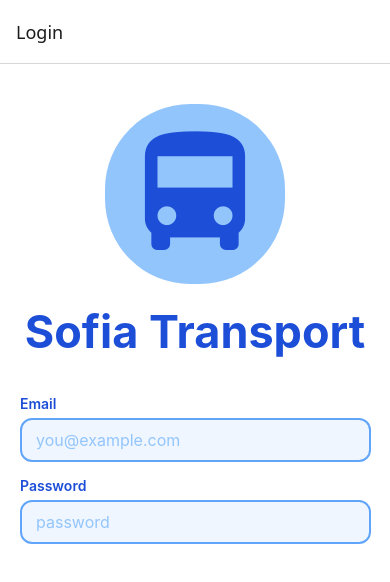
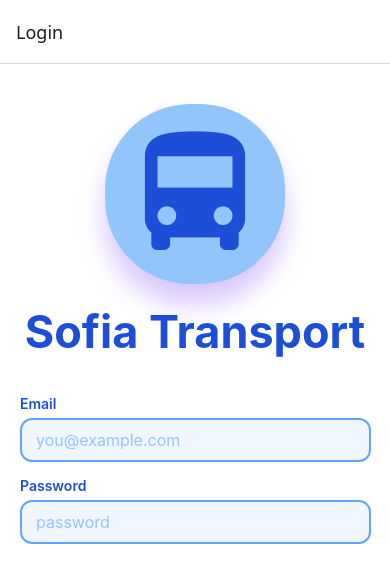
Before and after one commit to IvanTsve/react-native-cardio, a React Native app in the folder sofia-transport/: screen /Login in a window 390 px wide. Shown: the top 582 px of the page. Built offline with nearby package versions, Linux system fonts and the light colour scheme.

Commit message:
Update Login.jsx

```diff
--- a/sofia-transport/src/components/auth/login/Login.jsx
+++ b/sofia-transport/src/components/auth/login/Login.jsx
@@ -10,7 +10,19 @@ export default function LoginScreen() {
     return (
         <View style={global.commonStyles.container}>
             <View style={{ alignItems: 'center', marginTop: 40, marginBottom:20 }}>
-                <View style={{ backgroundColor: '#93c5fd', borderRadius: 85, padding: 15, marginBottom: 20 }}>
+                <View style={{
+                    backgroundColor: '#93c5fd',
+                    borderRadius: 85,
+                    padding: 15,
+                    marginBottom: 20,
+                    // Shadow for iOS
+                    shadowColor: '#8b5cf6', // purple
+                    shadowOffset: { width: 0, height: 20 }, // bigger shadow
+                    shadowOpacity: 0.35, // more visible
+                    shadowRadius: 26, // bigger shadow
+                    // Shadow for Android
+                    elevation: 20, // higher value for bigger shadow
+                }}>
                     <MaterialCommunityIcons name="bus" size={150} color="#1d4ed8" />
                 </View>
                 <Text numberOfLines={1} style={global.commonStyles.title}>Sofia Transport</Text>
```
